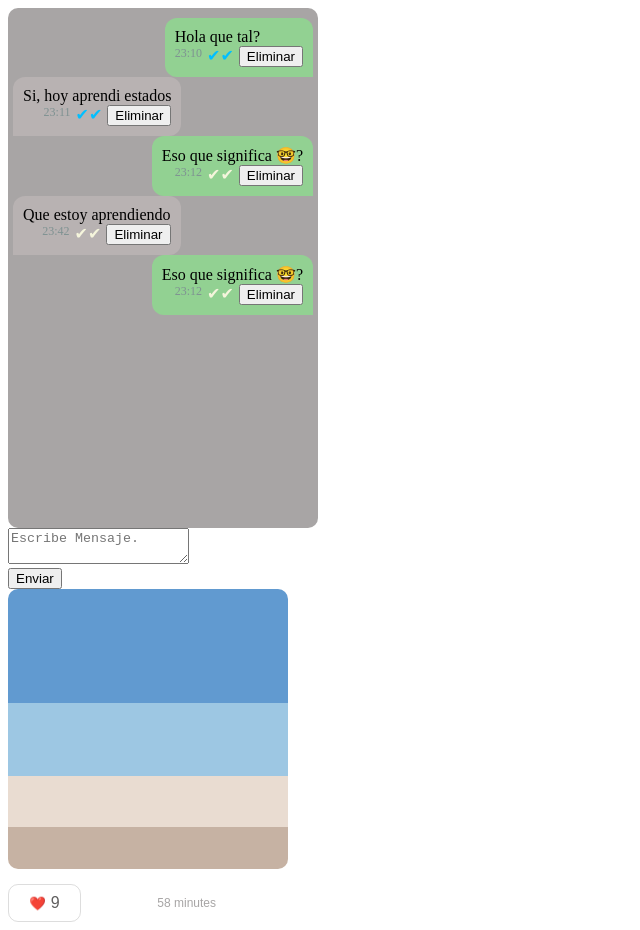
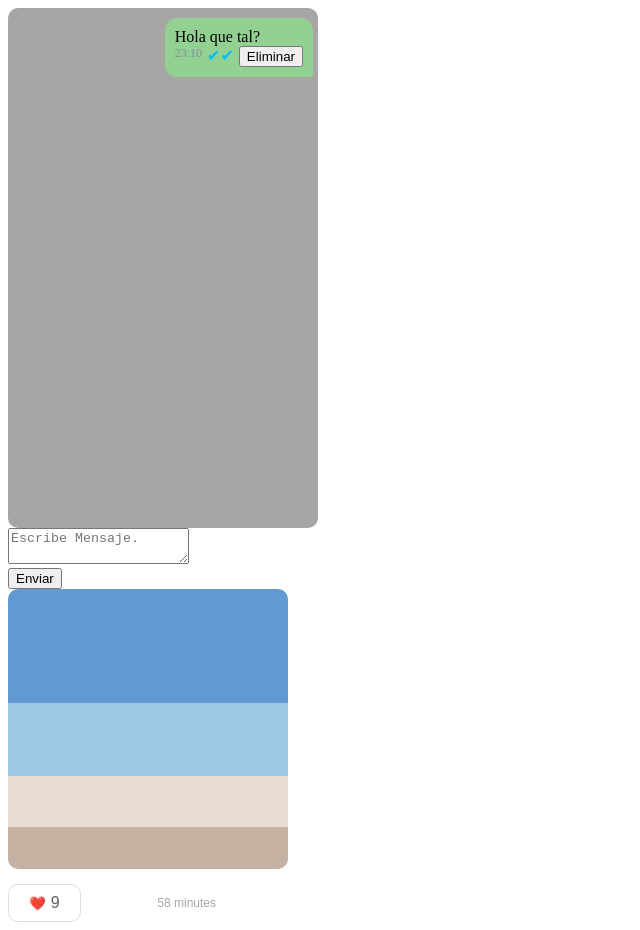
Before and after one commit to lndiaz198407/UTN_TN_Ejercicios, a React (Vite) app in the folder ColorPalette-map/: page /contacts/1/messages in a window 1280 px wide. Shown: the whole page, without its empty margins (0-640 px from the left). Built offline with nearby package versions, Linux system fonts and the light colour scheme.

Commit message:
loadmessages

```diff
--- a/ColorPalette-map/src/Context/MessagesContext.jsx
+++ b/ColorPalette-map/src/Context/MessagesContext.jsx
@@ -1,48 +1,22 @@
 import { createContext, useState } from "react";
+import { getMessagesByContact } from "../service/messagesService";
 
-  const MessagesContext =  createContext()
+  const MessagesContext =  createContext(
+    {
+      messages: [],
+      handleDeleteMessage: () => {},
+      handleNewMessage: () => {},
+      loadMessages:() => {}
+    }
+  )
 
 const MessagesContextProvider = ({children})=> {
- const [messages, setmessages] = useState( [
-    {
-      id: 1,
-      emisor: 'YO',
-      hora: '23:10',
-      texto: 'Hola que tal?',
-      status: 'visto'
-    },
-    {
-      id: 2,
-      emisor: 'USUARIO',
-      hora: '23:11',
-      texto: 'Si, hoy aprendi estados',
-      status: 'visto'
-    },
-    {
-      id: 3,
-      emisor: 'YO',
-      hora: '23:12',
-      texto: 'Eso que significa 🤓?',
-      status: 'no-visto'
-    },
-    {
-      id: 4,
-      emisor: 'USUARIO',
-      hora: '23:42',
-      texto: 'Que estoy aprendiendo',
-      status: 'no-visto'
-    },
-    {
-      id: 5,
-      emisor: 'YO',
-      hora: '23:12',
-      texto: 'Eso que significa 🤓?',
-      status: 'no-visto'
-    }
+ const [messages, setmessages] = useState([])
 
-  ]);
-
-
+const loadMessages = (contact_id) => {
+const messages = getMessagesByContact(contact_id)
+setmessages(messages)
+}
   /*eliminar mensages*/
   const handleDeleteMessage = (id_message) => {
     const Lista_mensajes= []
@@ -75,7 +49,8 @@ const MessagesContextProvider = ({children})=> {
                 {
                 messages: messages,
                 handleDeleteMessage: handleDeleteMessage,
-                handleNewMessage: handleNewMessage
+                handleNewMessage: handleNewMessage,
+                loadMessages: loadMessages
             }}>
             {children}
         </MessagesContext.Provider>
--- a/ColorPalette-map/src/Screens/HomeScreen/HomeScreen.jsx
+++ b/ColorPalette-map/src/Screens/HomeScreen/HomeScreen.jsx
@@ -1,12 +1,20 @@
-import React from 'react'
+import React, { useContext, useEffect } from 'react'
 import NewMessage from '../../Components/NewMessages/NewMessage'
 import Chat from '../../Components/Chat/Chat'
 import '../../Components/Chat/Chat.css'
+import { useParams } from 'react-router';
+import { MessagesContext } from '../../Context/MessagesContext';
 
 export default function HomeScreen() {
 
-
-
+  const { contact_id } = useParams()
+  console.log(contact_id)
+  const { loadMessages } = useContext(MessagesContext)
+  useEffect(() => {
+    loadMessages(contact_id)
+  },
+    [contact_id, loadMessages]
+  )
 
   return (
     <div>
--- a/ColorPalette-map/src/service/messagesService.js
+++ b/ColorPalette-map/src/service/messagesService.js
@@ -2,7 +2,7 @@ import mook_data from '../data/contact-mook';
 
 export const getMessagesByContact = (contact_Id) => {
     for(const contact of mook_data.contacts) {
-        if(contact.id === contact_Id) {
+        if(Number(contact.id) === Number(contact_Id)) {
             return contact.messages;
         }
     }
```
